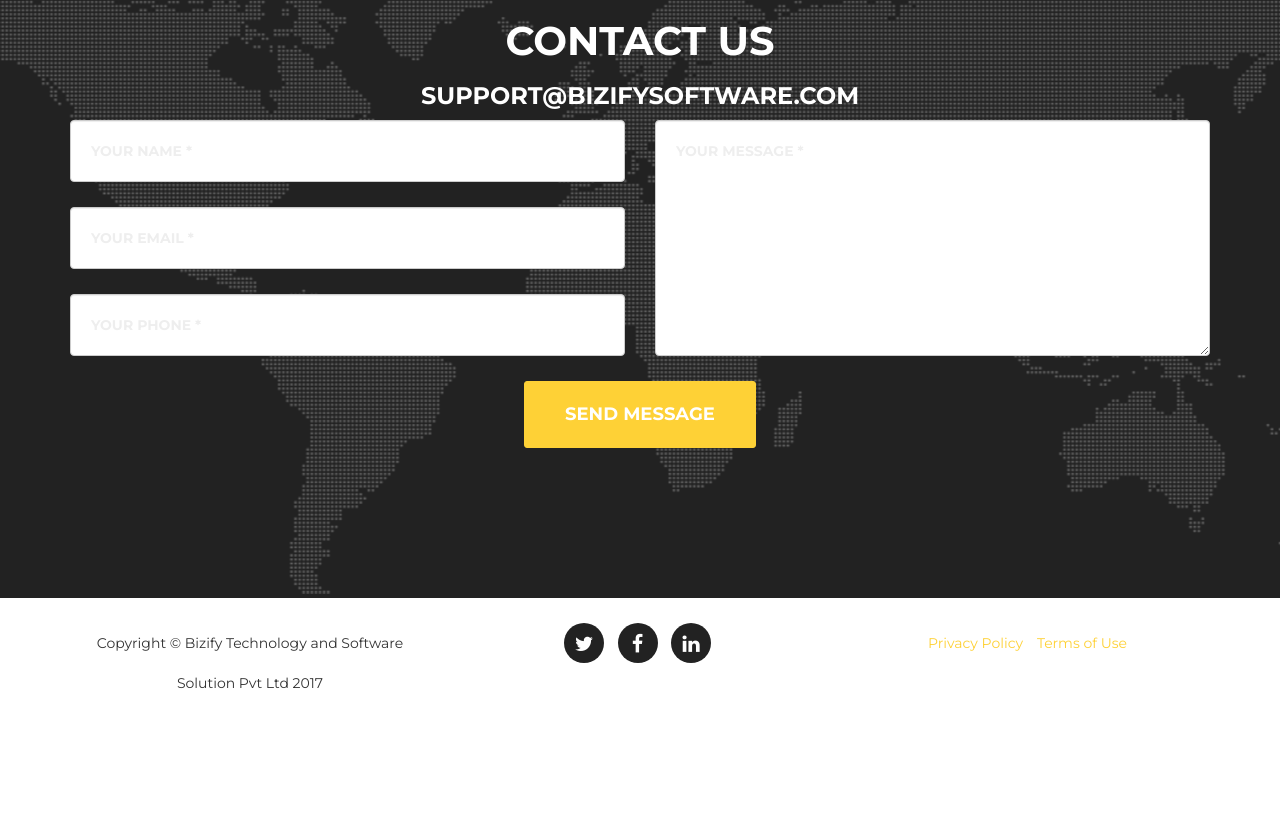
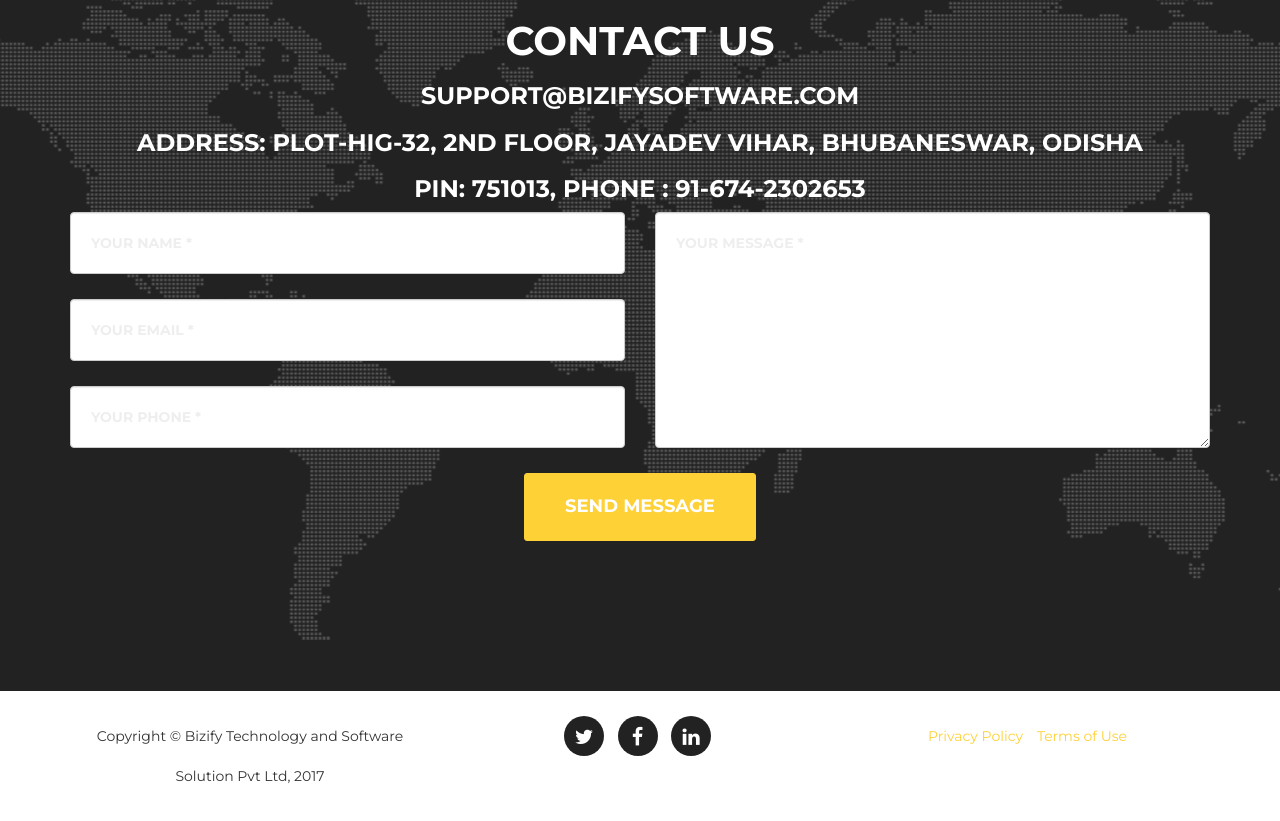
Before and after one commit to socialllyConnect/socialllyConnect.github.io, a website: page index.html in a window 1280 px wide. Shown: the part 4759-5580 px from the top of the page. Before the commit the page ends 5487 px from the top, so only its background shows below. Drawn offline with nearby package versions, Linux system fonts and the light colour scheme; a web font is replaced by a local one.

Commit message:
Update index.html

```diff
--- a/index.html
+++ b/index.html
@@ -309,6 +309,8 @@
                 <div class="col-lg-12 text-center">
                     <h2 class="section-heading">Contact Us</h2>
                     <h3 class="section-heading text-muted">support@bizifysoftware.com </h3>
+		     <h3 class="section-heading text-muted">Address: Plot-HIG-32, 2nd floor, Jayadev Vihar, Bhubaneswar, Odisha </h3>
+		     <h3 class="section-heading text-muted">PIN: 751013, Phone : 91-674-2302653 </h3>
                 </div>
             </div>
             <div class="row">
@@ -351,7 +353,7 @@
         <div class="container">
             <div class="row">
                 <div class="col-md-4">
-                    <span class="copyright">Copyright &copy; Bizify Technology and Software Solution Pvt Ltd 2017</span>
+                    <span class="copyright">Copyright &copy; Bizify Technology and Software Solution Pvt Ltd, 2017</span>
                 </div>
                 <div class="col-md-4">
                     <ul class="list-inline social-buttons">
```
